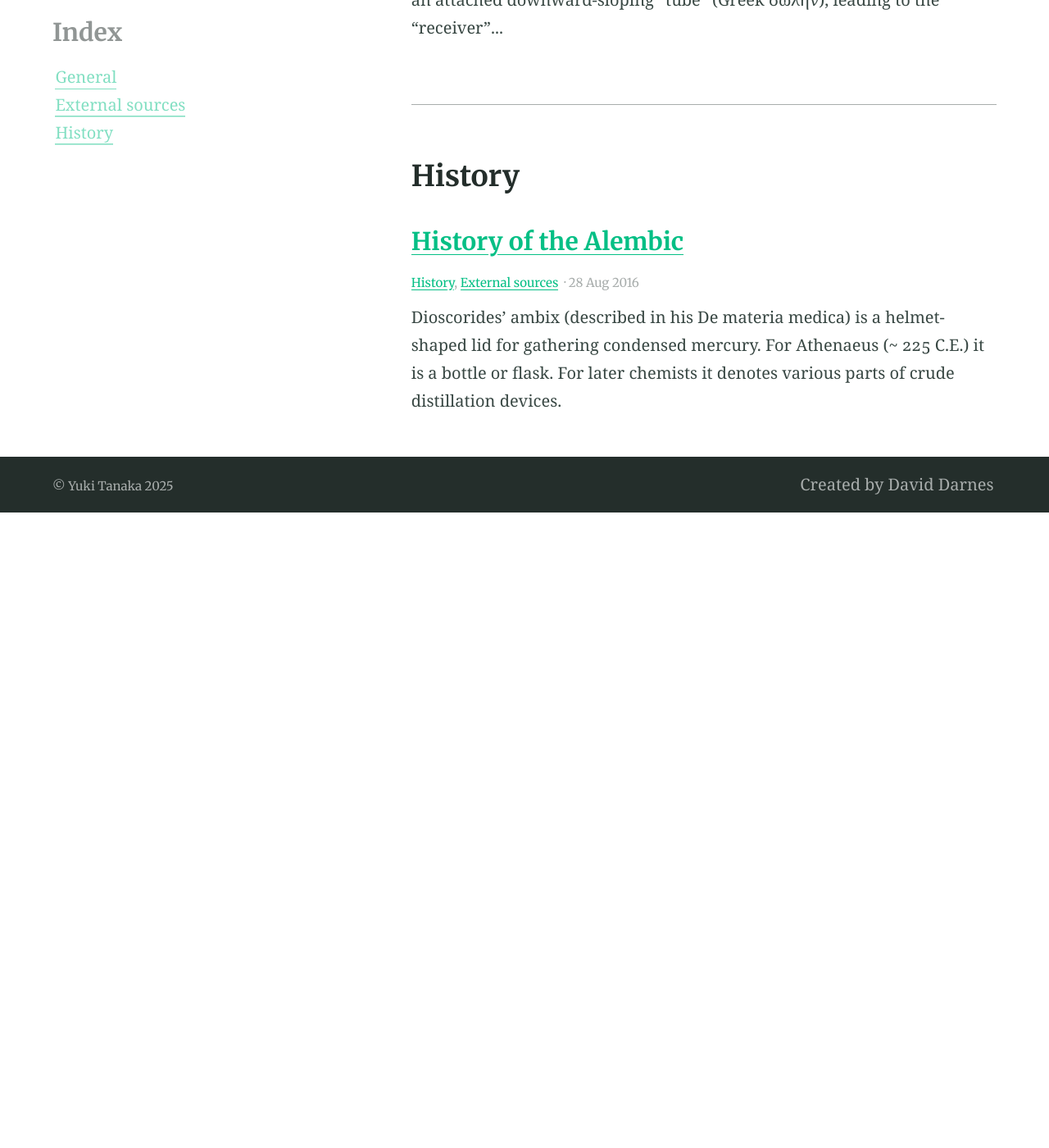
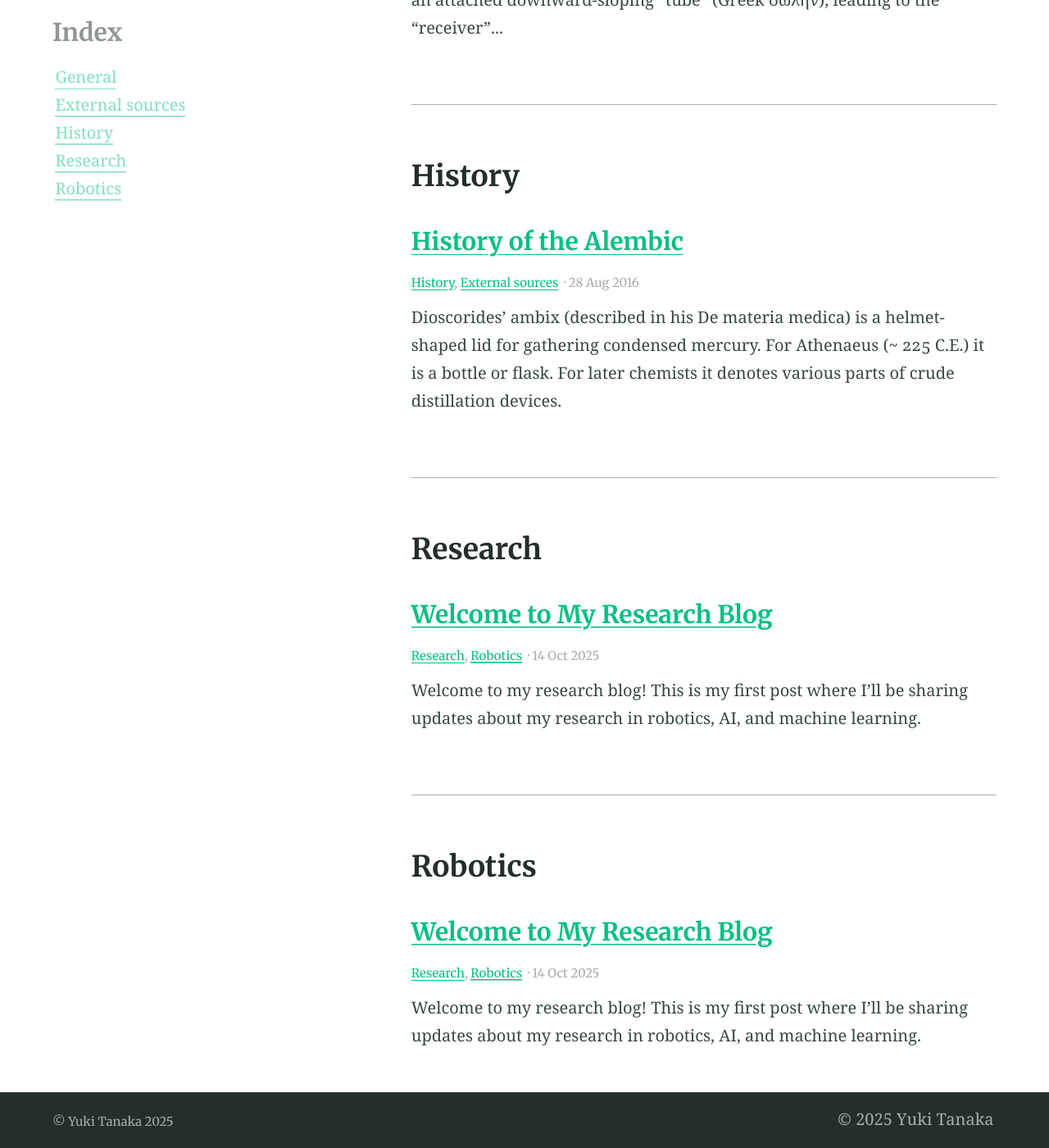
Before and after one commit to kmymch/kmymch.github.io, a Jekyll site: the page built from categories.md, in a window 1280 px wide and 1400 px high, scrolled down 1540 px. Shown: the whole window at 82% size. Built offline with Jekyll 4.4.1, drawn with Linux system fonts in a browser that asks for light colours; before the commit the page ends 2165 px from its top, so only the background shows below that; some of the changed text lies outside the part shown.

Commit message:
Update navigation menu and add Publications, CV pages, and sample blog post

```diff
--- a/_config.yml
+++ b/_config.yml
@@ -120,26 +120,21 @@
 navigation_header:
 - title: Home
   url: /
-- title: Elements
-  url: /elements/
+- title: Publications
+  url: /publications/
 - title: Blog
   url: /blog/
-- title: Categories
-  url: /categories/
 - title: Search
   url: /search/
-- title: Fork Alembic
-  url: https://github.com/daviddarnes/alembic
+- title: CV
+  url: /cv/
 
 navigation_footer:
-- title: Created by David Darnes
-  url: https://darn.es
+- title: © 2025 Yuki Tanaka
+  url: /
 
 social_links: # Appears in sidebar. Set the urls then uncomment and comment out as desired
-  Twitter: https://twitter.com/DavidDarnes
-  LinkedIn: https://www.linkedin.com/in/daviddarnes
-  GitHub: https://github.com/daviddarnes
-  link: https://darn.es
+  GitHub: https://github.com/kmymch
   RSS: /feed.xml
 
 sharing_links: # Appear at the bottom of single blog posts, add as desired. The value can be 'true' or the desired button colour
--- /dev/null
+++ b/_posts/2025-10-14-welcome-post.md
@@ -0,0 +1,40 @@
+---
+title: Welcome to My Research Blog
+categories:
+- Research
+- Robotics
+feature_image: "https://picsum.photos/2560/600?image=873"
+---
+
+Welcome to my research blog! This is my first post where I'll be sharing updates about my research in robotics, AI, and machine learning.
+
+<!-- more -->
+
+## About This Blog
+
+In this blog, I will share:
+
+- **Research Updates**: Progress on my current projects and experiments
+- **Technical Notes**: Insights and lessons learned from my work
+- **Conference Reports**: Summaries and reflections from academic conferences
+- **Paper Reviews**: Discussions of interesting papers in my field
+
+## Current Research Focus
+
+As a PhD student in Professor Seiichiro Katsura's laboratory at Keio University, my research focuses on:
+
+1. **Robotics**: Advanced control systems and motion planning
+2. **Machine Learning**: Applications of deep learning to robotic systems
+3. **Industrial Applications**: Data science approaches for manufacturing and automation
+
+## Looking Forward
+
+I'm excited to use this space to document my research journey and share knowledge with the broader research community. Stay tuned for more detailed posts about specific projects and findings!
+
+### Contact
+
+Feel free to reach out if you have questions or want to discuss potential collaborations.
+
+---
+
+*This is a sample blog post. Future posts will dive deeper into specific research topics and technical implementations.*
--- /dev/null
+++ b/cv.md
@@ -0,0 +1,47 @@
+---
+title: Curriculum Vitae
+feature_text: |
+  ## Curriculum Vitae
+feature_image: "https://picsum.photos/1300/400?image=989"
+excerpt: "Yuki Tanaka's CV"
+---
+
+<!-- Option 1: Direct link to PDF -->
+[Download CV (PDF)](/assets/cv/YukiTanaka_CV.pdf){: .button}
+
+<!-- Option 2: Embedded PDF viewer -->
+<!-- Uncomment the following to embed the PDF directly in the page:
+<embed src="/assets/cv/YukiTanaka_CV.pdf" type="application/pdf" width="100%" height="800px" />
+-->
+
+---
+
+## Quick Summary
+
+**Yuki Tanaka**
+PhD Student, Keio University
+Laboratory of Professor Seiichiro Katsura
+
+### Research Interests
+- Robotics
+- Artificial Intelligence
+- Machine Learning
+- Data Science for Industrial Applications
+
+### Education
+
+**Keio University**
+*Master of Engineering* | April 2023 - March 2025
+
+**Keio University**
+*Bachelor of Engineering* | April 2018 - March 2023
+
+---
+
+*For the full CV, please download the PDF above.*
+
+<!--
+To use this page:
+1. Place your CV PDF file at: /assets/cv/YukiTanaka_CV.pdf
+2. If you want to embed the PDF directly in the page, uncomment the embed tag above
+-->
```
Also changed, not shown: publications.md (added, +27 -0 lines).
